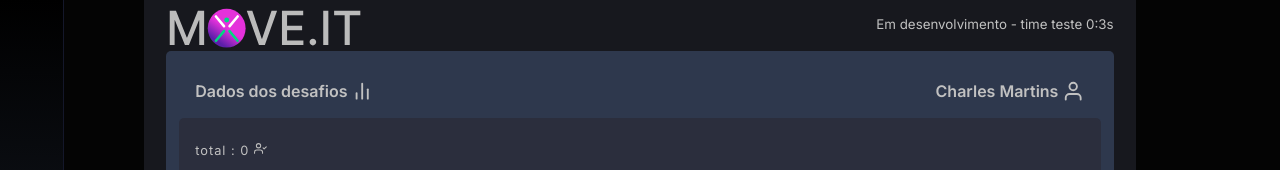
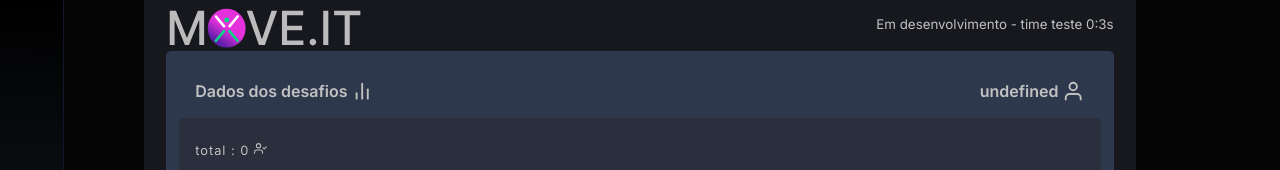
Before and after one commit to charles-mrt/nlw4-move.it, a Next.js app: page /user-graph in a window 1280 px wide. Shown: the top 170 px of the page. Built offline with nearby package versions, Linux system fonts and the light colour scheme.

Commit message:
add user name

```diff
--- a/src/components/ChartChallenge.tsx
+++ b/src/components/ChartChallenge.tsx
@@ -19,7 +19,7 @@ import { MainLogo } from './MainLogo';
 
 export function CreatesChartChallenge() {
 
-    const { challengesCompleted, challengesFailed, totalChallenge, level} = useContext(ChallengesContext);
+    const { challengesCompleted, challengesFailed, totalChallenge, level, userName} = useContext(ChallengesContext);
 
     return (
         <>
@@ -27,11 +27,10 @@ export function CreatesChartChallenge() {
 
             <div className={styles.content}><MainLogo />
                 <div className={styles.chartChallenge}>
-
                     <section>
                         <header>
                             <span>Dados dos desafios <FiBarChart2 /></span>
-                            <span> Charles Martins <FiUser /></span>
+                            <span>{userName} <FiUser /></span>
                         </header>
                         <main>
                             <div className={styles.totalChallenge}>
--- a/src/pages/user-graph.tsx
+++ b/src/pages/user-graph.tsx
@@ -5,6 +5,7 @@ import { CreatesChartChallenge } from "../components/ChartChallenge";
 
 
 interface HomeProps {
+   userName: String,
    level: number,
    currentExperience: number,
    challengesCompleted: number,
@@ -17,6 +18,7 @@ interface HomeProps {
 
    return (
       <ChallengesProvider
+      userName={props.userName}
       level={props.level}
       currentExperience={props.currentExperience}
       challengesCompleted={props.challengesCompleted}
@@ -36,10 +38,11 @@ interface HomeProps {
 
 export const getServerSideProps: GetServerSideProps = async (ctx) => {
 
-   const { level, currentExperience, challengesCompleted, challengesFailed} = ctx.req.cookies
+   const { level, currentExperience, challengesCompleted, challengesFailed, userName} = ctx.req.cookies
 
    return {
      props: {
+       userName:String(userName),
        level: Number(level),
        currentExperience: Number(currentExperience),
        challengesCompleted: Number(challengesCompleted),
```
